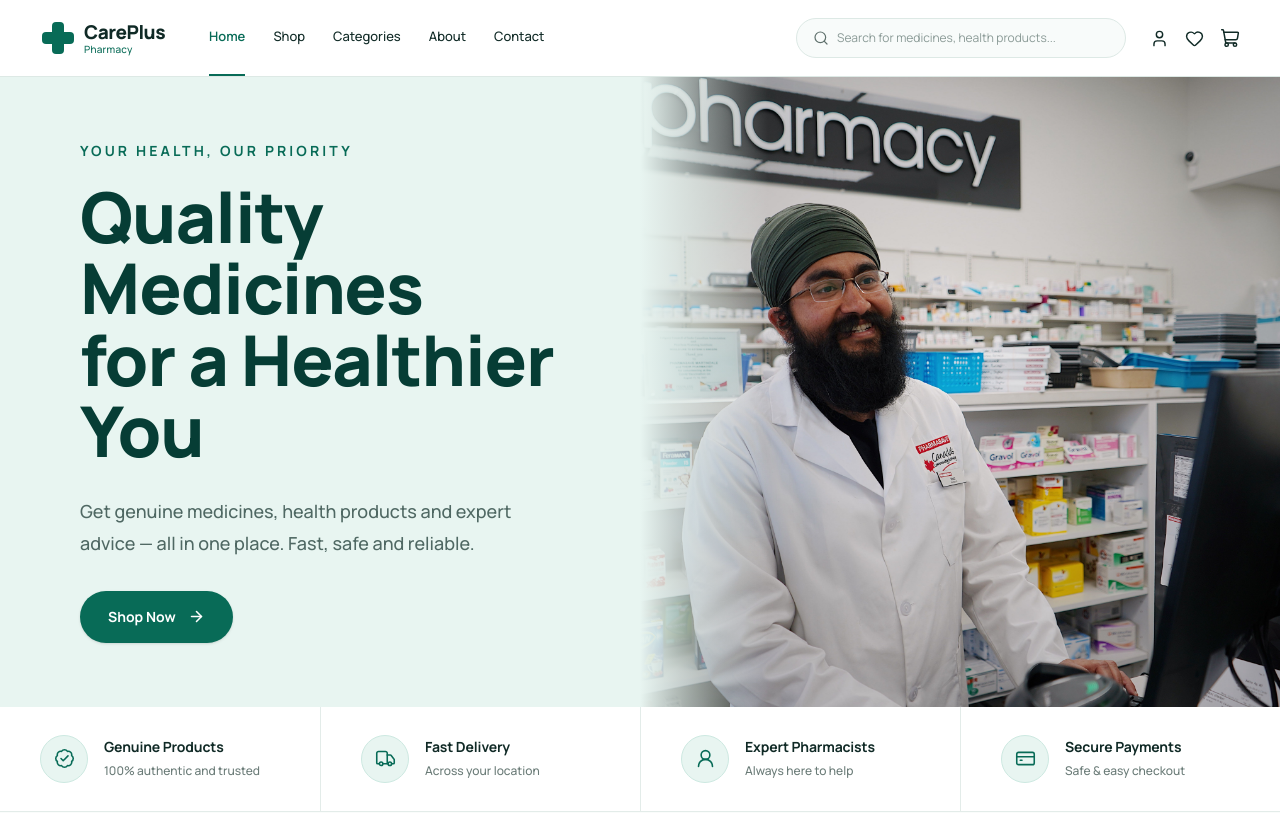
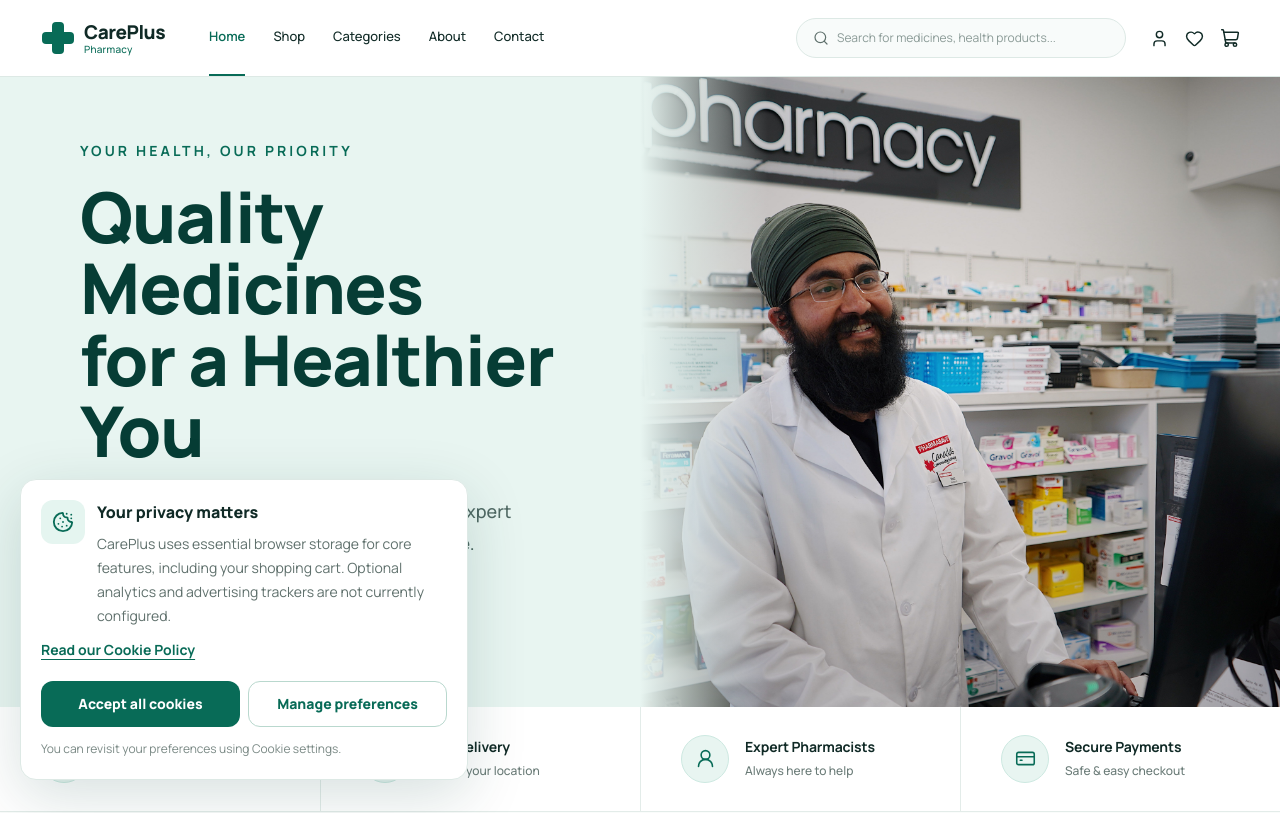
Before and after one commit to adebayoadeyemi0071-afk/Careplus-Pharmacy, a Next.js app: page / in a window 1280 px wide. Shown: the top 813 px of the page. Built offline with nearby package versions, Linux system fonts and the light colour scheme.

Commit message:
Add CookieConsent component to layout

```diff
--- a/app/layout.tsx
+++ b/app/layout.tsx
@@ -7,6 +7,7 @@ import "./globals.css";
 import Navbar from "@/components/navbar/navbar";
 import CartDrawer from "@/components/cart/cart-drawer";
 import Footer from "@/components/footer/footer";
+import CookieConsent from "@/components/cookies/cookie-consent";
 
 const manrope = Manrope({
   subsets: ["latin"],
@@ -43,6 +44,8 @@ export default function RootLayout({
         {children}
 
         <Footer />
+
+        <CookieConsent />
       </body>
     </html>
   );
```
